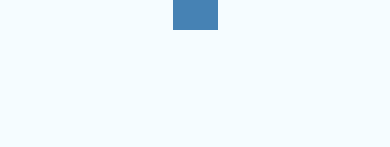
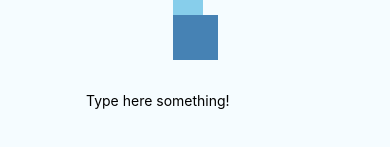
Before and after one commit to rohawolf/typescript-react-native-start, a React Native app in the folder react_native_tutorial_02/: screen / in a window 390 px wide. Shown: the part 515-662 px from the top of the page. Built offline with nearby package versions, Linux system fonts and the light colour scheme.

Commit message:
add input

```diff
--- a/react_native_tutorial_02/App.js
+++ b/react_native_tutorial_02/App.js
@@ -36,6 +36,7 @@ import {
   Image,
   StyleSheet,
   Text,
+  TextInput,
   View
 } from 'react-native';
 
@@ -69,6 +70,30 @@ class Blink extends Component {
   }
 }
 
+class Pizzamaker extends Component {
+  constructor(props) {
+    super(props);
+    this.state = { text: '' };
+  }
+
+  _handleChange = (text) => this.setState({text})
+
+  render() {
+    return (
+      <View style={{ padding: 10 }}>
+        <TextInput
+          style={{ height: 40 }}
+          placeholder="Type here something!"
+          onChangeText={this._handleChange}
+        />
+        <Text style={{ padding: 10, fontSize: 42 }}>
+          {this.state.text.split(' ').map((word) => word && '🍕').join(' ')}
+        </Text>
+      </View>
+    )
+  }
+}
+
 export default class App extends Component {
   render() {
     const pic = {
@@ -97,10 +122,13 @@ export default class App extends Component {
 
         {/* Flex Dimensions boxes */}
         <View style={{ flexDirection: 'row' }}>
-          <View style={{ flex: 1, height: 150, backgroundColor: 'powderblue' }} />
-          <View style={{ flex: 2, height: 150, backgroundColor: 'skyblue' }} />
-          <View style={{ flex: 3, height: 150, backgroundColor: 'steelblue' }} />
+          <View style={{ flex: 1, height: 10, backgroundColor: 'powderblue' }} />
+          <View style={{ flex: 2, height: 10, backgroundColor: 'skyblue' }} />
+          <View style={{ flex: 3, height: 10, backgroundColor: 'steelblue' }} />
         </View>
+
+        {/* Pizzamaker */}
+        <Pizzamaker />
       </View>
     )
   }
```
